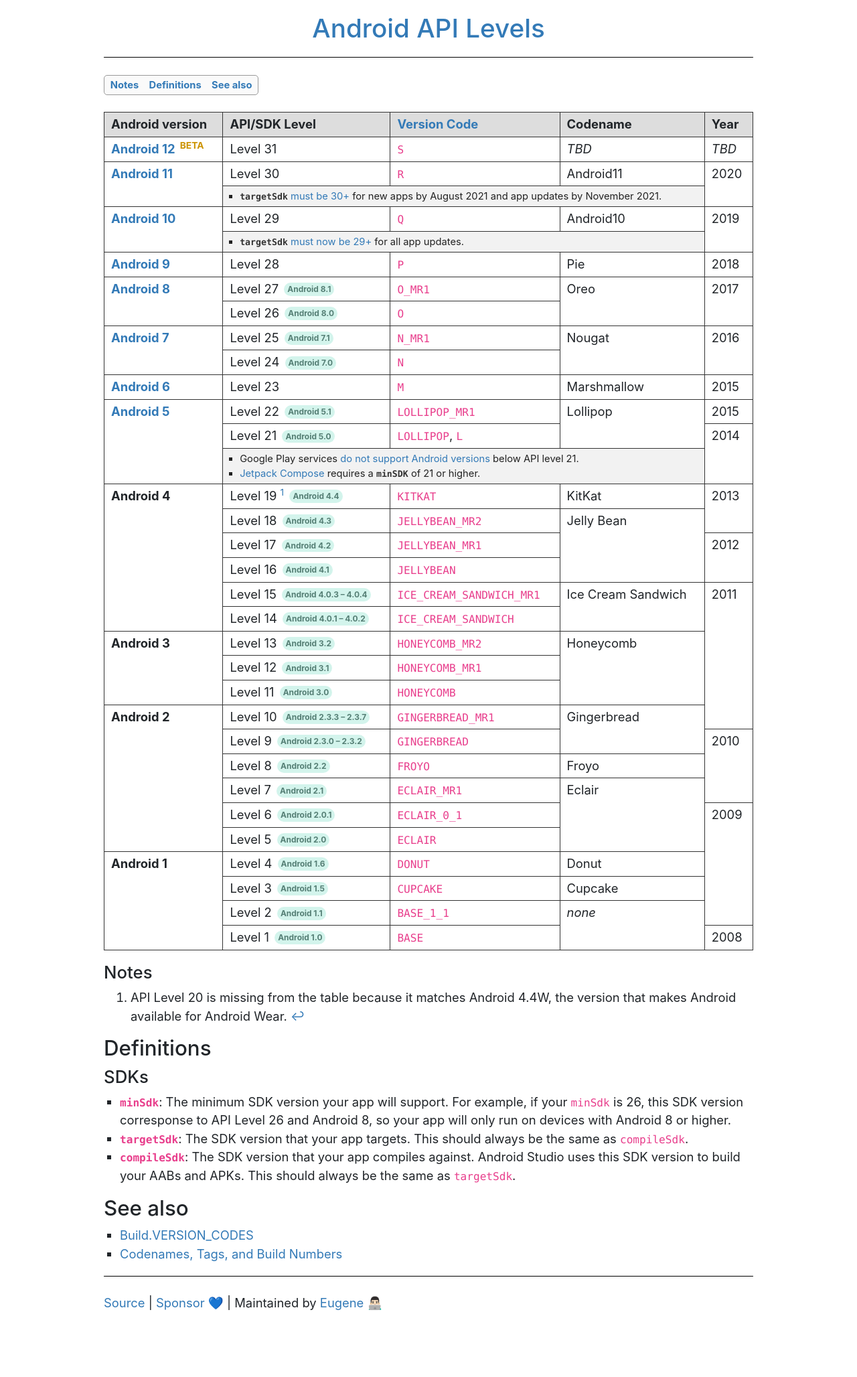
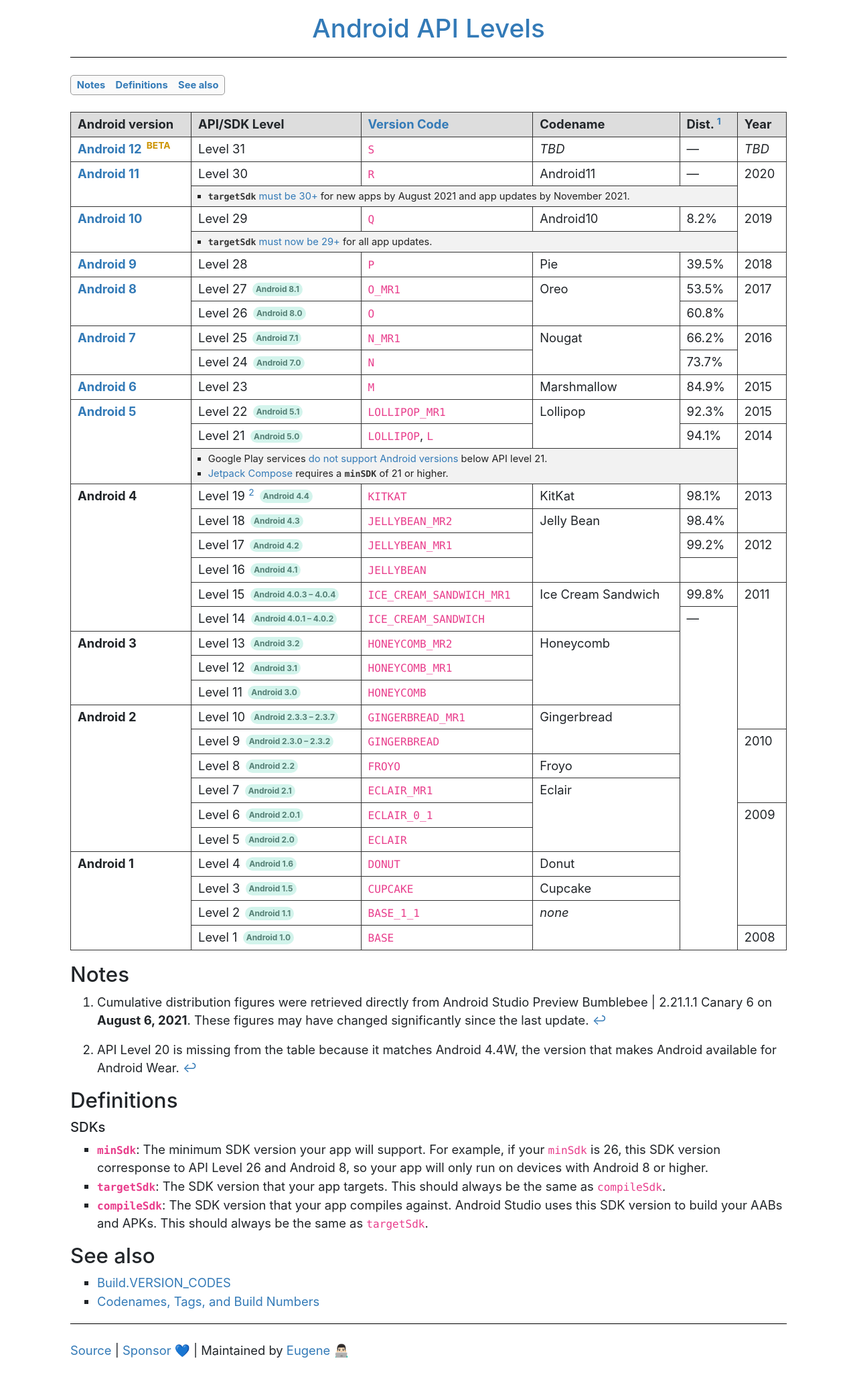
Before and after one commit to ebelinski/apilevels, a Jekyll site: the page built from index.md, in a window 1280 px wide. Shown: the whole page at 67% size. Built offline with Jekyll 4.4.1, drawn with Linux system fonts in a browser that asks for light colours; comment, search, counter and statistics services are not loaded; before the commit the page ends 1985 px from its top, so only the background shows below that.

Commit message:
Added cumulative distributions, tweaked CSS.

```diff
--- a/css/main.scss
+++ b/css/main.scss
@@ -15,7 +15,7 @@
 }
 
 .container {
-  max-width: 1000px;
+  max-width: 1100px;
 }
 
 h1 {
@@ -104,7 +104,6 @@
 }
 
 ul {
-  padding-left: 1.5rem;
   list-style-type: square;
 }
 
--- a/index.md
+++ b/index.md
@@ -14,6 +14,10 @@
     <th>API/SDK Level</th>
     <th><a href="https://developer.android.com/reference/kotlin/android/os/Build.VERSION_CODES">Version Code</a></th>
     <th>Codename</th>
+    <th>
+      Dist.
+      <sup id="fnref:1"><a href="#fn:1" class="footnote">1</a></sup>
+    </th>
     <th>Year</th>
   </tr>
   <tr>
@@ -24,6 +28,7 @@
     <td>Level 31</td>
     <td><code>S</code></td>
     <td><i>TBD</i></td>
+    <td>—</td>
     <td><i>TBD</i></td>
   </tr>
   <tr>
@@ -33,9 +38,10 @@
     <td>Level 30</td>
     <td><code>R</code></td>
     <td>Android11</td>
+    <td>—</td>
     <td rowspan="2">2020</td>
   </tr>
-  <tr class="table-notes"><td colspan="3">
+  <tr class="table-notes"><td colspan="4">
     <ul>
       <li><code>targetSdk</code> <a href="https://developer.android.com/distribute/play-policies">must be 30+</a> for new apps by August 2021 and app updates by November 2021.</li>
     </ul>
@@ -47,9 +53,10 @@
     <td>Level 29</td>
     <td><code>Q</code></td>
     <td>Android10</td>
+    <td>8.2%</td>
     <td rowspan="2">2019</td>
   </tr>
-  <tr class="table-notes"><td colspan="3">
+  <tr class="table-notes"><td colspan="4">
     <ul>
       <li><code>targetSdk</code> <a href="https://developer.android.com/distribute/play-policies">must now be 29+</a> for all app updates.</li>
     </ul>
@@ -61,6 +68,7 @@
     <td>Level 28</td>
     <td><code>P</code></td>
     <td>Pie</td>
+    <td>39.5%</td>
     <td>2018</td>
   </tr>
   <tr>
@@ -70,11 +78,13 @@
     <td>Level 27 <span class="subversion">Android 8.1</span></td>
     <td><code>O_MR1</code></td>
     <td rowspan="2">Oreo</td>
+    <td>53.5%</td>
     <td rowspan="2">2017</td>
   </tr>
   <tr>
     <td>Level 26 <span class="subversion">Android 8.0</span></td>
     <td><code>O</code></td>
+    <td>60.8%</td>
   </tr>
   <tr>
     <td rowspan="2">
@@ -83,11 +93,13 @@
     <td>Level 25 <span class="subversion">Android 7.1</span></td>
     <td><code>N_MR1</code></td>
     <td rowspan="2">Nougat</td>
+    <td>66.2%</td>
     <td rowspan="2">2016</td>
   </tr>
   <tr>
     <td>Level 24 <span class="subversion">Android 7.0</span></td>
     <td><code>N</code></td>
+    <td>73.7%</td>
   </tr>
   <tr>
     <td>
@@ -96,6 +108,7 @@
     <td>Level 23</td>
     <td><code>M</code></td>
     <td>Marshmallow</td>
+    <td>84.9%</td>
     <td>2015</td>
   </tr>
   <tr>
@@ -105,14 +118,16 @@
     <td>Level 22 <span class="subversion">Android 5.1</span></td>
     <td><code>LOLLIPOP_MR1</code></td>
     <td rowspan="2">Lollipop</td>
+    <td>92.3%</td>
     <td>2015</td>
   </tr>
   <tr>
     <td>Level 21 <span class="subversion">Android 5.0</span></td>
     <td><code>LOLLIPOP</code>, <code>L</code></td>
+    <td>94.1%</td>
     <td rowspan="2">2014</td>
   </tr>
-  <tr class="table-notes"><td colspan="3">
+  <tr class="table-notes"><td colspan="4">
     <ul>
       <li>Google Play services <a href="https://android-developers.googleblog.com/2021/07/google-play-services-discontinuing-jelly-bean.html">do not support Android versions</a> below API level 21.</li>
       <li><a href="https://developer.android.com/jetpack/compose">Jetpack Compose</a> requires a <code>minSDK</code> of 21 or higher.</li>
@@ -121,21 +136,24 @@
   <tr>
     <td rowspan="6"><b>Android 4</b></td>
     <td>
-      Level 19 <sup id="fnref:1"><a href="#fn:1" class="footnote">1</a></sup>
+      Level 19 <sup id="fnref:2"><a href="#fn:2" class="footnote">2</a></sup>
       <span class="subversion">Android 4.4</span>
     </td>
     <td><code>KITKAT</code></td>
     <td>KitKat</td>
+    <td>98.1%</td>
     <td rowspan="2">2013</td>
   </tr>
   <tr>
     <td>Level 18 <span class="subversion">Android 4.3</span></td>
     <td><code>JELLYBEAN_MR2</code></td>
     <td rowspan="3">Jelly Bean</td>
+    <td>98.4%</td>
   </tr>
   <tr>
     <td>Level 17 <span class="subversion">Android 4.2</span></td>
     <td><code>JELLYBEAN_MR1</code></td>
+    <td>99.2%</td>
     <td rowspan="2">2012</td>
   </tr>
   <tr>
@@ -146,11 +164,13 @@
     <td>Level 15 <span class="subversion">Android 4.0.3 – 4.0.4</span></td>
     <td><code>ICE_CREAM_SANDWICH_MR1</code></td>
     <td rowspan="2">Ice Cream Sandwich</td>
+    <td>99.8%</td>
     <td rowspan="6">2011</td>
   </tr>
   <tr>
     <td>Level 14 <span class="subversion">Android 4.0.1 – 4.0.2</span></td>
     <td><code>ICE_CREAM_SANDWICH</code></td>
+    <td rowspan="14">—</td>
   </tr>
   <tr>
     <td rowspan="3"><b>Android 3</b></td>
@@ -219,11 +239,14 @@
   </tr>
 </table>
 
-### Notes
+## Notes
 
 <div class="footnotes">
   <ol>
     <li id="fn:1">
+      <p>Cumulative distribution figures were retrieved directly from Android Studio Preview Bumblebee | 2.21.1.1 Canary 6 on <b>August 6, 2021</b>. These figures may have changed significantly since the last update. <a href="#fnref:1" class="reversefootnote">↩</a></p>
+    </li>
+    <li id="fn:2">
       <p>API Level 20 is missing from the table because it matches Android 4.4W, the version that makes Android available for Android Wear. <a href="#fnref:1" class="reversefootnote">↩</a></p>
     </li>
   </ol>
@@ -231,7 +254,7 @@
 
 ## Definitions
 
-### SDKs
+#### SDKs
 
 * **`minSdk`**: The minimum SDK version your app will support. For example, if your `minSdk` is 26, this SDK version corresponse to API Level 26 and Android 8, so your app will only run on devices with Android 8 or higher.
 * **`targetSdk`**: The SDK version that your app targets. This should always be the same as `compileSdk`.
```
